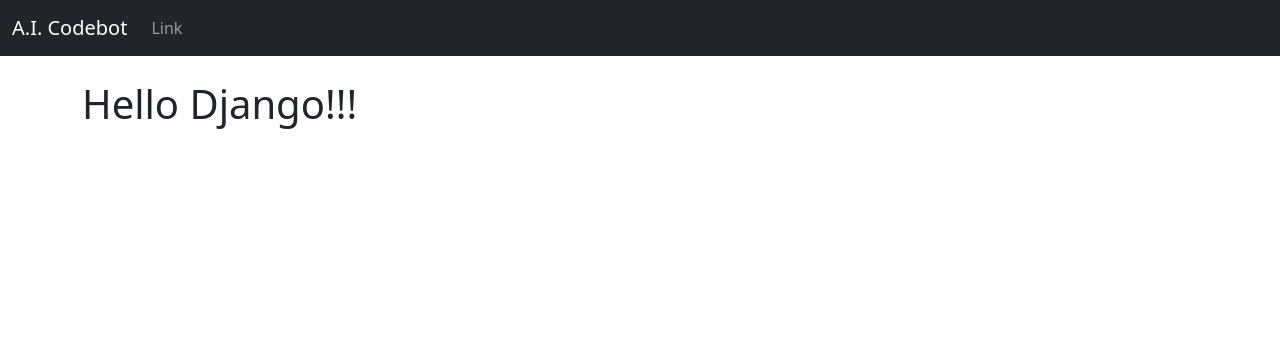
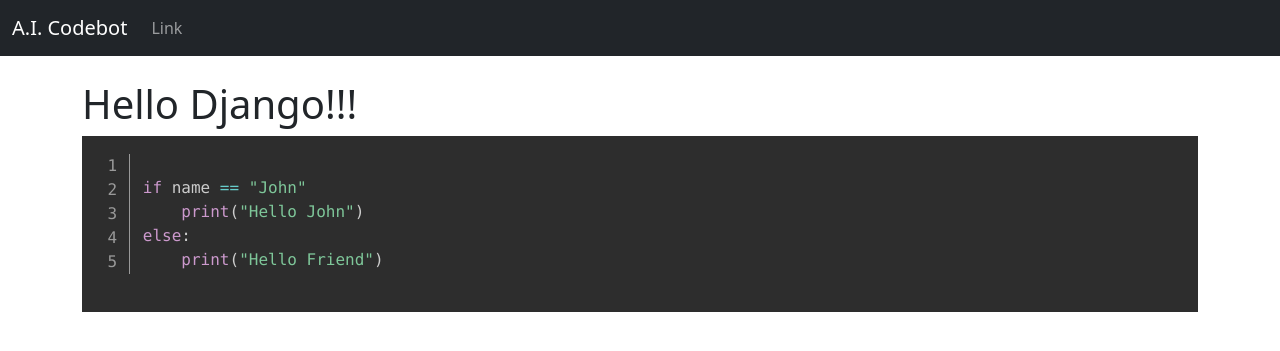
Before and after one commit to piotr-trzesowski/codebot, a Django app: page / in a window 1280 px wide. Shown: the top 351 px of the page. Run offline with Django 4.2, Linux system fonts and the light colour scheme.

Commit message:
Update base.html add css and js, update home.html with code sample.

```diff
--- a/codebot/website/templates/base.html
+++ b/codebot/website/templates/base.html
@@ -1,3 +1,4 @@
+{% load static %}
 <!doctype html>
 <html lang="en">
   <head>
@@ -5,6 +6,7 @@
     <meta name="viewport" content="width=device-width, initial-scale=1">
     <title>A.I. Codebot</title>
     <link href="https://cdn.jsdelivr.net/npm/bootstrap@5.3.3/dist/css/bootstrap.min.css" rel="stylesheet" integrity="sha384-QWTKZyjpPEjISv5WaRU9OFeRpok6YctnYmDr5pNlyT2bRjXh0JMhjY6hW+ALEwIH" crossorigin="anonymous">
+    <link href="{% static 'css/prism.css' %}" rel="stylesheet">
   </head>
   <body>
     {% include 'navbar.html' %}
@@ -14,5 +16,6 @@
           {% endblock %}
       </div>
     <script src="https://cdn.jsdelivr.net/npm/bootstrap@5.3.3/dist/js/bootstrap.bundle.min.js" integrity="sha384-YvpcrYf0tY3lHB60NNkmXc5s9fDVZLESaAA55NDzOxhy9GkcIdslK1eN7N6jIeHz" crossorigin="anonymous"></script>
+    <script src="{% static 'js/prism.js' %}"></script>
   </body>
 </html>
--- a/codebot/website/templates/home.html
+++ b/codebot/website/templates/home.html
@@ -4,4 +4,12 @@
 
 <h1>Hello Django!!!</h1>
 
+<pre>
+<code class='line-numbers language-python'>
+if name == "John"
+    print("Hello John")
+else:
+    print("Hello Friend")
+</code>
+</pre>
 {% endblock %}
```
